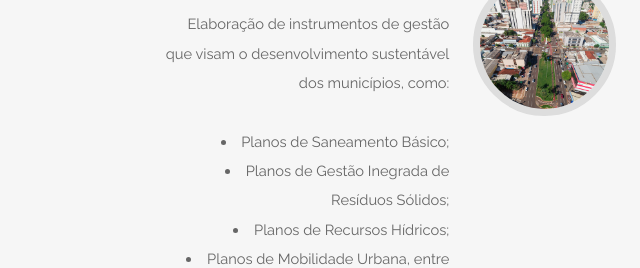
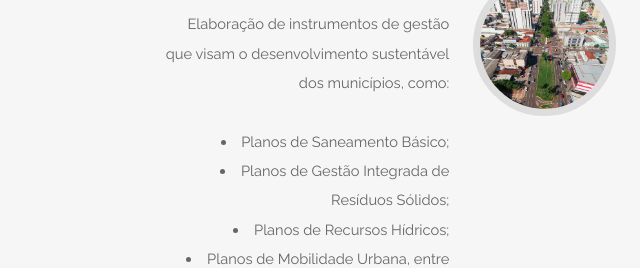
Before and after one commit to vittao/wmx_site, a plain HTML site: page index.html in a window 1280 px wide. Shown: the part 1322-1590 px from the top of the page, 0-640 px from the left. Drawn offline with Linux system fonts and the light colour scheme.

Commit message:
Correção ortográfica.

```diff
--- a/index.html
+++ b/index.html
@@ -111,7 +111,7 @@
 									</header>
 									<p>Elaboração de instrumentos de gestão que visam o desenvolvimento sustentável dos municípios, como:</p>
 									<li>Planos de Saneamento Básico;</li>
-									<li>Planos de Gestão Inegrada de Resíduos Sólidos;</li>
+									<li>Planos de Gestão Integrada de Resíduos Sólidos;</li>
 									<li>Planos de Recursos Hídricos;</li>
 									<li>Planos de Mobilidade Urbana, entre outros.</li>
 								</div>
```
